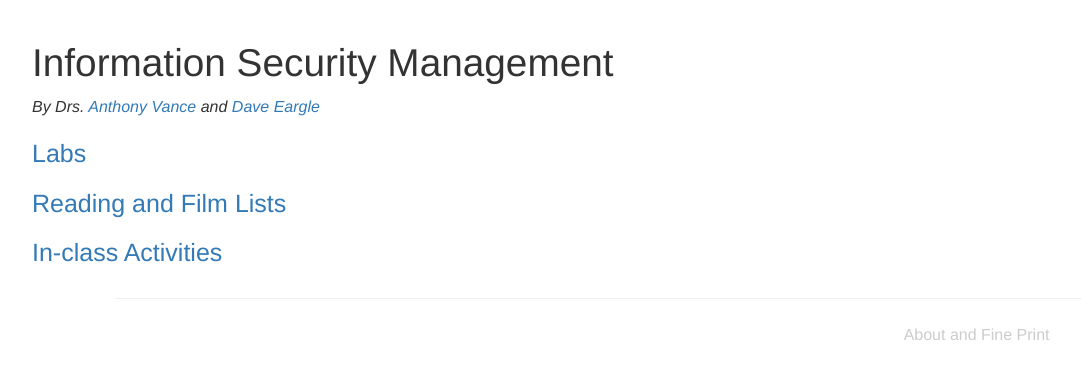
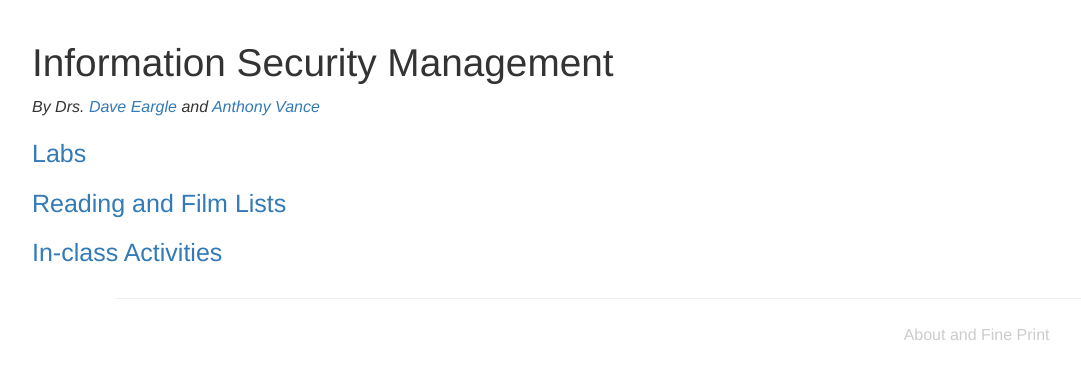
Before and after one commit to security-assignments/security-assignments.github.io, a Jekyll site: the page built from index.md, in a window 1280 px wide. Shown: the top 379 px of the page, without its empty margins (38-1119 px from the left). Built offline with Jekyll 4.4.1, drawn with Linux system fonts in a browser that asks for light colours; part of the change alters nothing that is shown.

```diff
--- a/_includes/attribution-authors-tony-dave.html
+++ b/_includes/attribution-authors-tony-dave.html
@@ -1 +1,5 @@
+{% if site.instructorcollab_username == 'deargle' %}
+Drs. <a href='https://daveeargle.com'>Dave Eargle</a> and <a href='https://anthonyvance.com/'>Anthony Vance</a>
+{% else %}
 Drs. <a href='https://anthonyvance.com/'>Anthony Vance</a> and <a href='https://daveeargle.com'>Dave Eargle</a>
+{% endif %}
```
